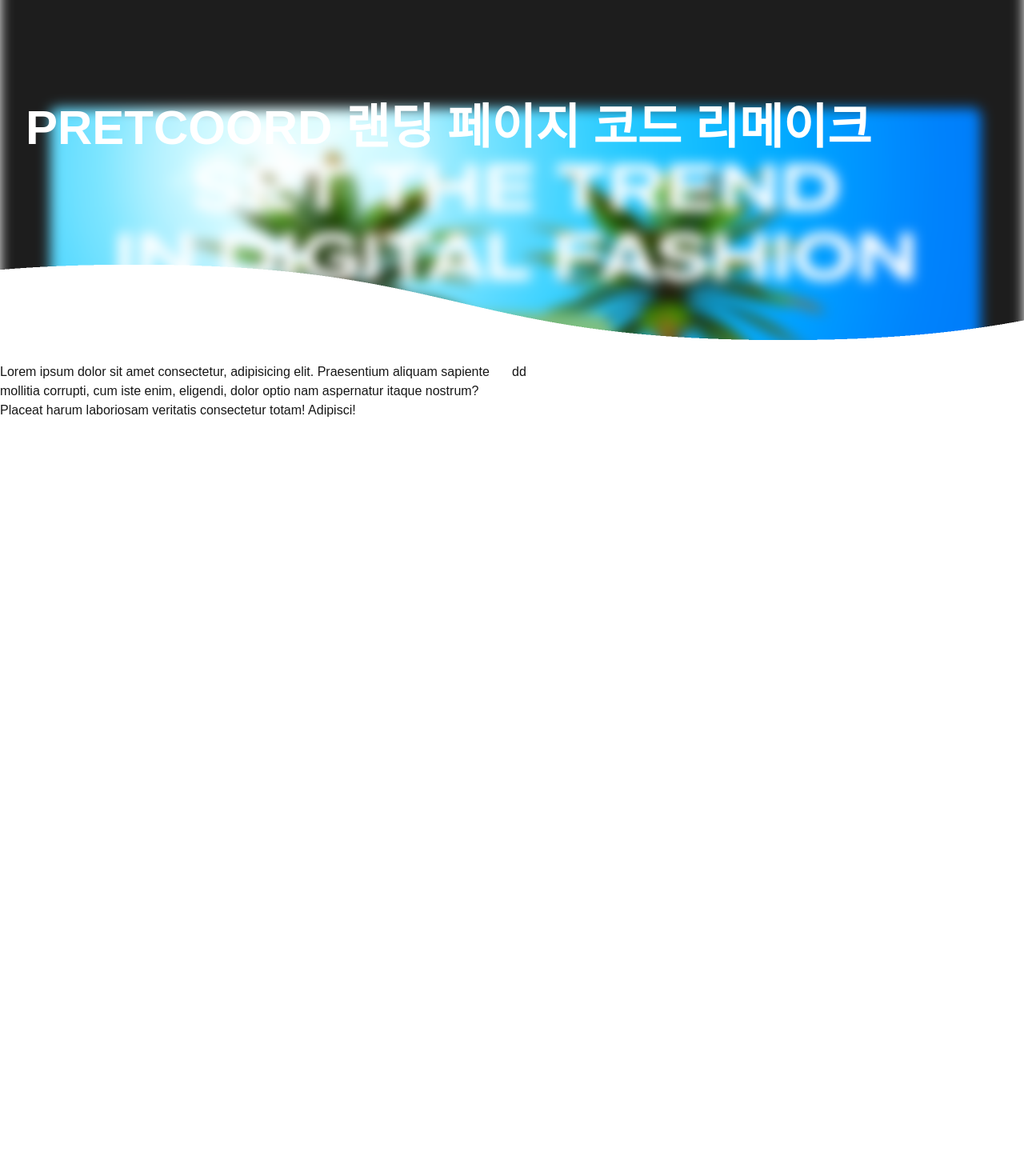
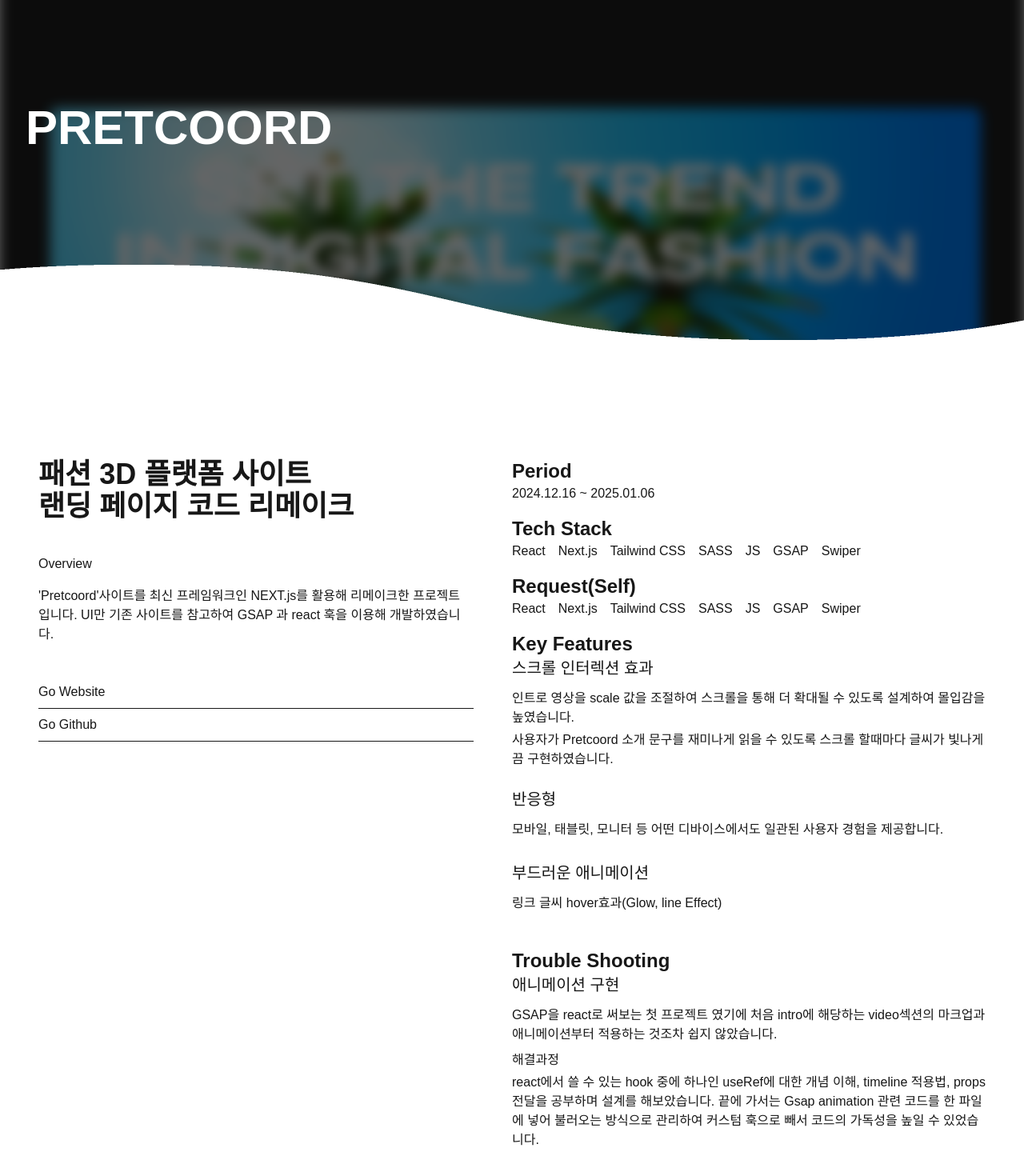
Before and after one commit to peaceRyun/project_ygportfolio, a Next.js app: page /projects/2 in a window 1280 px wide. Shown: the part 134-1604 px from the top of the page at 80% size. Built offline with nearby package versions, Linux system fonts and the light colour scheme.

Commit message:
project=> 상세페이지 웹퍼블리싱 구현2. // data keyfeature, 기술스택, tech챌린지 추가.

```diff
--- a/src/app/api/data.js
+++ b/src/app/api/data.js
@@ -7,32 +7,64 @@
     },
     {
         id: 2,
-        title: 'PRETCOORD 랜딩 페이지 코드 리메이크',
+        title: 'PRETCOORD',
+        titledetail: '패션 3D 플랫폼 사이트\n랜딩 페이지 코드 리메이크',
         src: '/home/displayportfolio/thumb/pretcoord.png',
         alt: '개인포폴241216',
         thumbstartdate: '2024.12',
         period_start: '2024.12.16',
         period_end: '2025.01.06',
-        desc: 'Pretcoord사이트를 최신 프레임워크인 NEXT.js를 활용해 리메이크한 프로젝트 입니다. UI만 기존 사이트를 참고하여 GSAP 과 react 훅을 이용해 개발하였습니다.',
+        desc: "'Pretcoord'사이트를 최신 프레임워크인 NEXT.js를 활용해 리메이크한 프로젝트 입니다. UI만 기존 사이트를 참고하여 GSAP 과 react 훅을 이용해 개발하였습니다.",
         deploy: 'https://pretcoordremake.netlify.app',
         code: 'https://github.com/peaceRyun/pretcroodclone',
+        techStack: ['React', 'Next.js', 'Tailwind CSS', 'SASS', 'JS', 'GSAP', 'Swiper'],
+        Requests: '',
+        keyFeatures: [
+            {
+                title: '스크롤 인터렉션 효과',
+                img: '',
+                desc1: '인트로 영상을 scale 값을 조절하여 스크롤을 통해 더 확대될 수 있도록 설계하여 몰입감을 높였습니다. ',
+                desc2: '사용자가 Pretcoord 소개 문구를 재미나게 읽을 수 있도록 스크롤 할때마다 글씨가 빛나게끔 구현하였습니다.',
+            },
+            {
+                title: '반응형',
+                img: '',
+                desc1: '모바일, 태블릿, 모니터 등 어떤 디바이스에서도 일관된 사용자 경험을 제공합니다.',
+            },
+            {
+                title: '부드러운 애니메이션',
+                img: '',
+                desc1: '링크 글씨 hover효과(Glow, line Effect)',
+            },
+        ],
+        troubleShooting: [
+            {
+                title: '애니메이션 구현',
+                problem:
+                    'GSAP을 react로 써보는 첫 프로젝트 였기에 처음 intro에 해당하는 video섹션의 마크업과 애니메이션부터 적용하는 것조차 쉽지 않았습니다. ',
+                solution:
+                    'react에서 쓸 수 있는 hook 중에 하나인 useRef에 대한 개념 이해,  timeline 적용법, props 전달을 공부하며 설계를 해보았습니다. 끝에 가서는 Gsap  animation 관련 코드를 한 파일에 넣어 불러오는 방식으로 관리하여 커스텀 훅으로 빼서 코드의 가독성을 높일 수 있었습니다.',
+            },
+        ],
     },
     {
         id: 3,
-        title: '개복치, 스트레스 관리 모바일웹 자체기획',
+        title: 'Sunfish',
+        titledetail: '스트레스 관리 모바일웹',
         src: '/home/displayportfolio/thumb/sunfish.png',
         alt: '개인포폴241123',
         thumbstartdate: '2024.11',
         period_start: '2024.11.23',
         period_end: '2024.12.14',
         desc: '자체적으로 기획해서 만들어본 스트레스 관리 모바일 웹 입니다. 간편한 ToDo 전광판 등록 기능, 요리API를 끌어온 비스트레스 음식 간편 검색, 감정 일기장으로 구성되어 있습니다. 최신 프레임워크 Next.js를 활용하여 개발했습니다.',
-        deploy: 'sunfish2.vercel.app',
+        deploy: 'https://sunfish2.vercel.app',
         code: 'https://github.com/peaceRyun/sunfish2',
         figma: 'https://www.figma.com/design/mseacF6eDnRzpwa9Uvzgr6/project2-sunfish?node-id=0-1&t=lQEK8zzdAbWtsgVh-1',
     },
     {
         id: 4,
-        title: '삼천리 자전거 홈페이지 리뉴얼',
+        title: '삼천리 자전거 ',
+        titledetail: '자전거 브랜드/쇼핑몰 페이지\n리뉴얼',
         src: '/home/displayportfolio/thumb/samcheonbike.png',
         alt: '개인포폴241014',
         thumbstartdate: '2024.10',
@@ -51,7 +83,8 @@
     },
     {
         id: 6,
-        title: '반클리프 홈페이지 리뉴얼',
+        title: 'VanCleef',
+        titledetail: '홈페이지\n리뉴얼',
         src: '/home/displayportfolio/thumb/vancleef.png',
         alt: '팀포폴250226',
         thumbstartdate: '2025.02',
@@ -64,7 +97,8 @@
     },
     {
         id: 7,
-        title: 'VIBO, OTT 홈페이지 자체기획',
+        title: 'VIBO',
+        titledetail: 'OTT 자체기획 홈페이지',
         src: '/home/displayportfolio/thumb/vibo.png',
         alt: '팀포폴241231',
         thumbstartdate: '2024.12',
--- a/src/app/projects/[id]/page.jsx
+++ b/src/app/projects/[id]/page.jsx
@@ -1,6 +1,7 @@
 'use client';
 
 import { portfoliodata } from '@/app/api/data';
+import Link from 'next/link';
 import { useParams } from 'next/navigation';
 
 const ProjectPage = () => {
@@ -9,7 +10,21 @@
 
     const projectData = portfoliodata.find((item) => item.id === paramsId);
 
-    const { id, src, alt, title } = projectData;
+    const {
+        id,
+        src,
+        alt,
+        title,
+        titledetail,
+        deploy,
+        code,
+        desc,
+        techStack,
+        period_start,
+        period_end,
+        keyFeatures,
+        troubleShooting,
+    } = projectData;
 
     if (!projectData) {
         return <div>프로젝트 데이터를 불러오지 못했습니다.</div>;
@@ -17,31 +32,100 @@
 
     return (
         <>
-            <div className='relative w-full h-[587px] overflow-hidden max-lg:h-[510px]'>
+            <section className='relative w-full h-[587px] overflow-hidden max-lg:h-[510px]'>
+                <h2 className='sr-only'>{title}</h2>
                 <div className='absolute top-1/2 left-0 -translate-y-1/2 mx-auto flex flex-col justify-center z-20 w-full max-w-[1400px] px-8 max-lg:max-w-auto max-sm:max-w-auto max-sm:px-5'>
-                    <h2 className='text-white text-6xl font-bold'>{title}</h2>
+                    <h3 className='text-white text-6xl font-bold'>{title}</h3>
                 </div>
                 <img src={src} alt={alt} className='absolute top-0 left-0 z-0 blur-sm' />
-                <div className='absolute inset-0 w-full h-full z-10 bg-[rgba(0, 0, 0, 0.6)]'></div>
+                <div className='absolute inset-0 w-full h-full z-10 bg-black opacity-60'></div>
                 <div className='waveAni absolute bottom-[-76px] left-0 w-[5000px] h-[247px] z-30 object-contain max-lg:bottom-0 max-lg:h-[160px]'></div>
-            </div>
-            <div className='w-full max-w-[1400px] mx-auto relative z-10 max-lg:px-8 max-sm:px-5'>
-                <div className='contents-wrap flex justify-between items-stretch'>
+            </section>
+            <main className='w-full max-w-[1400px] mx-auto relative z-10 pt-[7.5rem] px-12 max-lg:px-8 max-sm:px-5'>
+                <div className='contents-wrap flex justify-between items-stretch max-lg:flex-col max-lg:gap-20'>
                     <div className='info-area flex-1'>
-                        <div className='sticky top-0 left-0 w-full'>
-                            <div className='flex items-center w-full'>
-                                Lorem ipsum dolor sit amet consectetur, adipisicing elit. Praesentium aliquam sapiente
-                                mollitia corrupti, cum iste enim, eligendi, dolor optio nam aspernatur itaque nostrum?
-                                Placeat harum laboriosam veritatis consectetur totam! Adipisci!
+                        <div className='sticky top-[160px] left-0 w-full pr-12 max-lg:pr-8 max-sm:pr-5 max-lg:relative max-lg:top-0'>
+                            <div className='flex flex-col items-start w-full gap-10'>
+                                <h4 className='text-4xl font-semibold whitespace-pre-wrap'>{titledetail}</h4>
+                                <div className='flex flex-col gap-4'>
+                                    <p className='font-medium'>Overview</p>
+                                    <p>{desc}</p>
+                                </div>
+                                <div className='flex flex-col w-full'>
+                                    <Link href={deploy} className='w-full py-2 border-b-1'>
+                                        Go Website
+                                    </Link>
+                                    <Link href={code} className='w-full py-2 border-b-1'>
+                                        Go Github
+                                    </Link>
+                                </div>
                             </div>
                         </div>
                     </div>
                     <div className='img-area flex-1'>
-                        <div className='h-[2000px]'>dd</div>
+                        <div className='h-[2000px] flex flex-col gap-4'>
+                            <section>
+                                <h5 className='font-bold text-2xl'>Period</h5>
+                                <p>
+                                    <span>{period_start}</span> ~ <span>{period_end}</span>
+                                </p>
+                            </section>
+                            <section>
+                                <h5 className='font-bold text-2xl'>Tech Stack</h5>
+                                <ul>
+                                    {techStack.map((item, index) => (
+                                        <li key={index} className='inline mr-4'>
+                                            {item}
+                                        </li>
+                                    ))}
+                                </ul>
+                            </section>
+                            <section>
+                                <h5 className='font-bold text-2xl'>Request(Self)</h5>
+                                <ul>
+                                    {techStack.map((item, index) => (
+                                        <li key={index} className='inline mr-4'>
+                                            {item}
+                                        </li>
+                                    ))}
+                                </ul>
+                            </section>
+                            <section>
+                                <h5 className='font-bold text-2xl'>Key Features</h5>
+                                <ul>
+                                    {keyFeatures.map((item) => (
+                                        <li key={item.title} className='inline mr-4'>
+                                            <p className='mb-3 text-xl'>{item.title}</p>
+                                            <div className='flex flex-col gap-1'>
+                                                <p>{item.desc1}</p>
+                                                <p>{item.desc2}</p>
+                                            </div>
+                                        </li>
+                                    ))}
+                                </ul>
+                            </section>
+                            <section>
+                                <h5 className='font-bold text-2xl'>Trouble Shooting</h5>
+                                <ul>
+                                    {troubleShooting.map((item) => (
+                                        <li key={item.title} className='inline mr-4'>
+                                            <p className='mb-3 text-xl'>{item.title}</p>
+                                            <div className='flex flex-col gap-2'>
+                                                <p>{item.problem}</p>
+                                                <div className='flex flex-col gap-1'>
+                                                    <p>해결과정</p>
+                                                    <p>{item.solution}</p>
+                                                </div>
+                                            </div>
+                                        </li>
+                                    ))}
+                                </ul>
+                            </section>
+                        </div>
                         <div className='h-[2000px]'>dd</div>
                     </div>
                 </div>
-            </div>
+            </main>
         </>
     );
 };
```
